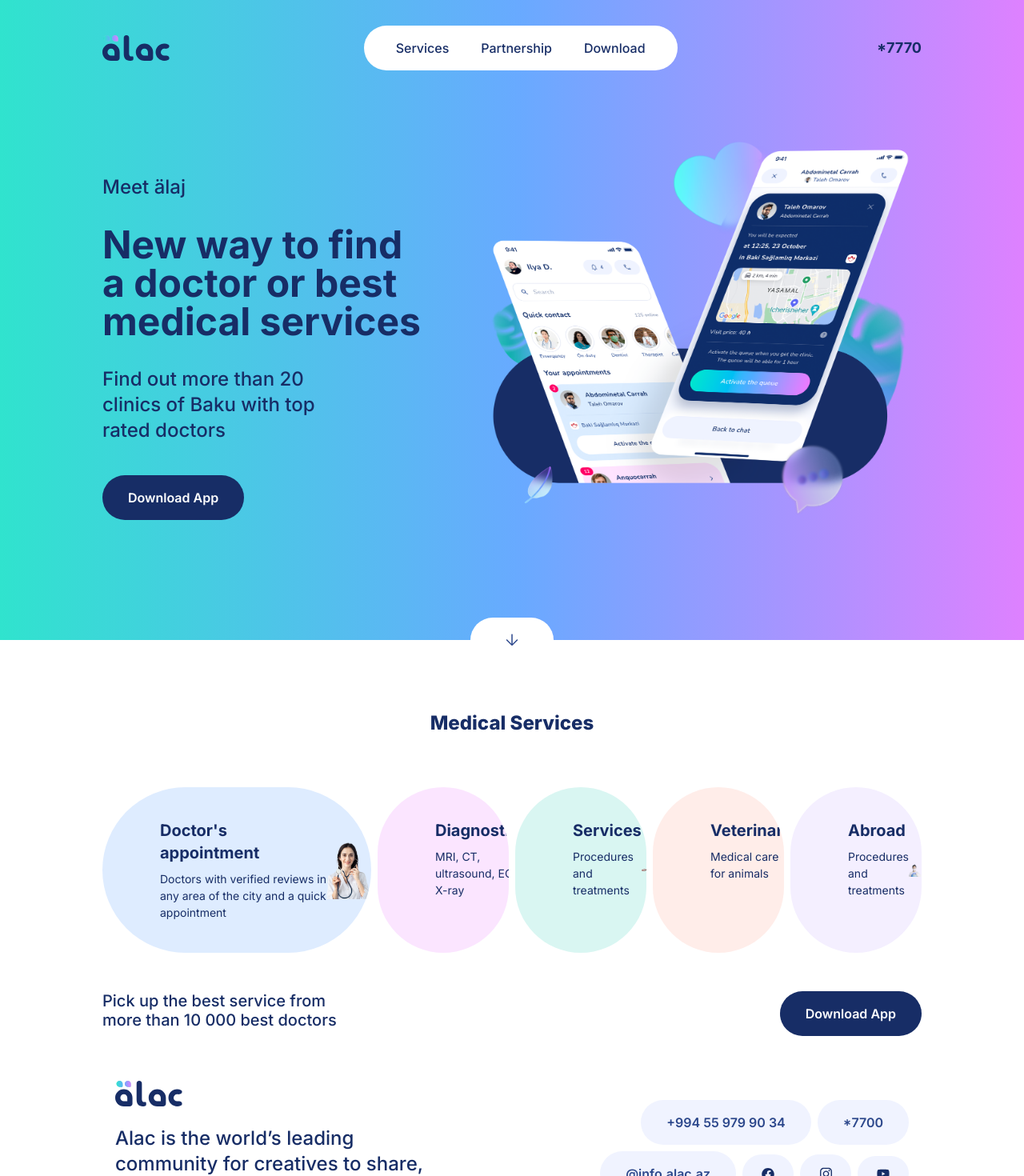
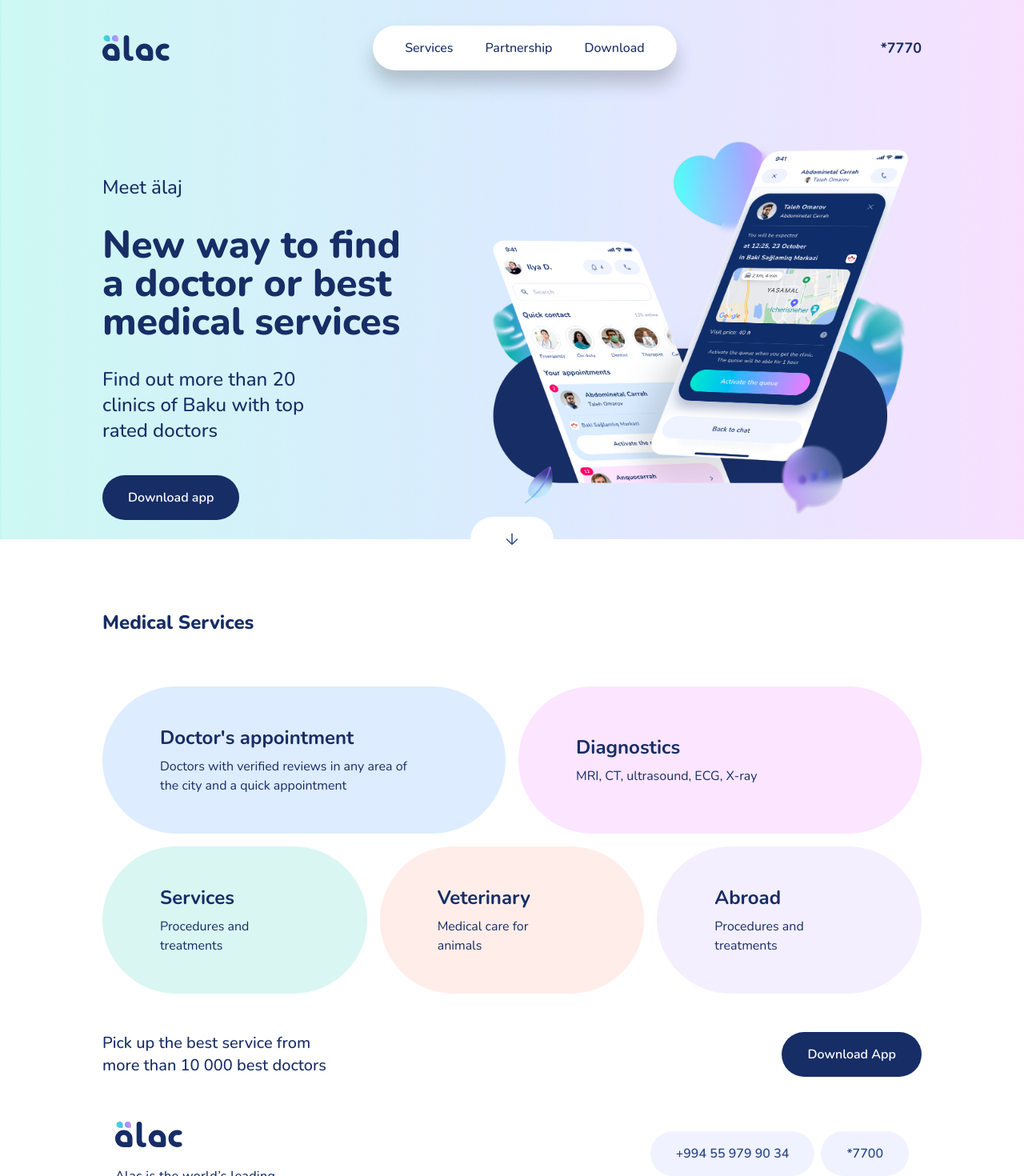
Before and after one commit to nijat-niyazov/alaclanding, a Next.js app: page / in a window 1280 px wide. Shown: the top 1470 px of the page at 80% size. Built offline with nearby package versions, Linux system fonts and the light colour scheme.

Commit message:
small changes

```diff
--- a/src/app/globals.css
+++ b/src/app/globals.css
@@ -1,6 +1,17 @@
 @tailwind base;
 @tailwind components;
 @tailwind utilities;
+
+.custom-style {
+  background-image: url("../assets/bg.png");
+  background-size: cover;
+}
+
+@media (max-width: 600px) {
+  .custom-style {
+    background-image: url("../assets/bg_m.png");
+  }
+}
 
 :root {
   --foreground-rgb: 0, 0, 0;
--- a/src/app/layout.jsx
+++ b/src/app/layout.jsx
@@ -1,7 +1,7 @@
-import { Inter } from "next/font/google";
+import { Nunito } from "next/font/google";
 import "./globals.css";
 
-const inter = Inter({ subsets: ["latin"] });
+const inter = Nunito({ subsets: ["latin"] });
 
 export const metadata = {
   title: "Create Next App",
--- a/src/landing/Footer.jsx
+++ b/src/landing/Footer.jsx
@@ -8,7 +8,7 @@
         {/* first */}
         <div className="mb-10 md:m-0">
           <Image src={logo} alt="logo" className="mb-6" />
-          <p className="text-primary_blue mb-4  font-[500] text-[16px] md:text-2xl">
+          <p className="text-primary_blue mb-4  font-[500] text-[16px]  tracking-[0.32px]">
             Alac is the world’s leading <br /> community for creatives to share,
             <br /> grow, and get hired.
           </p>
@@ -35,19 +35,19 @@
                 @info.alac.az
               </span>
             </div>
-            <div className="px-6 py-4 bg-[#F0F3FF] rounded-[32px] flex items-center justify-center ">
+            <div className="px-4 py-4 bg-[#F0F3FF] rounded-[32px] flex items-center justify-center ">
               <Image width={16} src={facebook} alt="avatar" />
             </div>
-            <div className="px-6 py-4 bg-[#F0F3FF] rounded-[32px] flex items-center justify-center ">
+            <div className="px-4 py-4 bg-[#F0F3FF] rounded-[32px] flex items-center justify-center ">
               <Image width={16} src={instagram} alt="avatar" />
             </div>
-            <div className="px-6 py-4 bg-[#F0F3FF] rounded-[32px] hidden md:flex items-center justify-center ">
+            <div className="px-4 py-4 bg-[#F0F3FF] rounded-[32px] hidden md:flex items-center justify-center ">
               <Image width={16} src={youtube} alt="avatar" />
             </div>
           </section>
 
           <section className="flex md:hidden gap-2 items-center">
-            <div className="px-6 py-4 bg-[#F0F3FF] rounded-[32px] flex items-center justify-center ">
+            <div className="px-4 py-4 bg-[#F0F3FF] rounded-[32px] flex items-center justify-center ">
               <Image width={16} src={youtube} alt="avatar" className="p" />
             </div>
           </section>
--- a/src/landing/sections/First.jsx
+++ b/src/landing/sections/First.jsx
@@ -4,15 +4,9 @@
 
 const First = () => {
   return (
-    <div
-      style={{
-        background:
-          "var(--primary-gradient, linear-gradient(90deg, #00D7BD 0%, #30E3CE 0.01%, #68AAFF 50.52%, #DE81FF 100%), #60E9CC)",
-      }}
-      className="md:pt-8 h-screen bg-opacity-25 relative"
-    >
-      <div className="p-4 md:p-0 md:w-[80%]   mx-auto">
-        <header className="flex  items-center justify-between">
+    <div className="relative w-full custom-style h-full">
+      <div className="md:pt-8 z-10 p-4 md:p-0 md:w-[80%]   mx-auto">
+        <header className="flex  items-center justify-between ">
           <Image src={logo} alt="logo" width={84} height={32} />
           {/* menubar */}
           <button>
@@ -25,7 +19,7 @@
             />
           </button>
 
-          <ul className="hidden md:flex mr-32 rounded-[48px] py-4 px-10 bg-white gap-10 font-[500] text-[16px] text-primary_blue">
+          <ul className="hidden md:flex mr-32 rounded-[48px] py-4 px-10 bg-white gap-10 font-[500] text-[16px] text-primary_blue shadow-custom">
             <li>Services</li>
             <li>Partnership</li>
             <li>Download</li>
@@ -37,8 +31,8 @@
 
         <div className="flex flex-col md:flex-row">
           {/* Landing Image */}
-          <div className=" md:order-1 md:m-0   flex items-center justify-center">
-            <div className="mt-10 mb-5 inline-block md:hidden">
+          <div className="md:m-0 md:order-2   flex items-center justify-center">
+            <div className=" mt-10 mb-5 inline-block md:hidden">
               <Image src={main} alt="landing_main" width={350} priority />
             </div>
             <div className="mt-20  hidden md:flex">
@@ -53,20 +47,20 @@
           </div>
 
           {/* Info */}
-          <div className="md:w-[570px]  md:mt-[130px] mb-6 text-center md:text-start">
+          <div className="md:w-[570px] order-1  md:mt-[130px] mb-6 text-center md:text-start">
             <p className="text-primary_blue mb-4  font-[500] text-[16px] md:text-2xl  md:mb-8 ">
               Meet älaj
             </p>
 
-            <p className="px-11 leading-10 text-primary_blue text-justify md:text-start  md:p-0 md:pr-6 font-bold mb-6  md:text-5xl text-[32px] md:mb-8 ">
+            <p className="px-11 leading-10 text-primary_blue  md:text-start  md:p-0 md:pr-6 font-bold mb-6  md:text-5xl text-[32px] md:mb-8 md:font-extrabold">
               New way to find a doctor or best medical services
             </p>
 
-            <p className="text-primary_blue leading-6 px-12 md:pr-48  md:p-0 md:text-start font-[500] text-[16px] md:text-2xl mb-8 md:mb-10">
+            <p className="text-primary_blue leading-6 px-12 md:pr-48   md:p-0 md:text-start font-[500] text-[16px] md:text-2xl mb-8 md:mb-10">
               Find out more than 20 clinics of Baku with top rated doctors
             </p>
 
-            <CustomButton label="Download App" variant="primary" />
+            <CustomButton label="Download app" variant="primary" />
           </div>
         </div>
 
--- a/src/landing/sections/Second.jsx
+++ b/src/landing/sections/Second.jsx
@@ -7,23 +7,21 @@
     <div
       style={{
         backgroundColor: bg,
-        gridColumn: `span ${mobCols}`,
+        gridColumn: `span ${desCols}`,
 
-        // Media query for screens narrower than 600px
         "@media (max-width: 600px)": {
-          gridColumn: `span ${desCols}`,
-          /* other specific styles for smaller screens */
+          gridColumn: `span ${mobCols}`,
         },
       }}
-      className="rounded-[40px] md:rounded-[200px] md:pl-[72px]  overflow-hidden relative flex flex-col md:flex-row justify-between"
+      className="rounded-[40px] md:rounded-[200px] md:pl-[72px]  overflow-hidden relative flex flex-col md:flex-row gap-4 items-center justify-between"
     >
-      <div className="p-6 pb-2 md:px-0 md:py-10">
-        <h3 className="mb-2 font-bold text-xl">{heading}</h3>
-        <p className="text-[14px]">{text}</p>
+      <div className="p-6 pb-2 md:px-0 md:py-12 ">
+        <h3 className="mb-2 font-bold text-xl md:text-2xl">{heading}</h3>
+        <p className="text-[14px] md:text-[16px]">{text}</p>
       </div>
 
-      <div className="  flex items-center justify-center">
-        <Image src={image} alt="girl_doc" width={136} height={176} />
+      <div className="flex items-center justify-center relative w-[180px]">
+        <Image src={image} alt="girl_doc" fill />
       </div>
     </div>
   );
@@ -49,7 +47,7 @@
   },
   {
     id: 3,
-    // desCols: 2,
+
     heading: "Services",
     text: "Procedures and treatments",
     bg: "#D9F6F2",
@@ -57,7 +55,6 @@
   },
   {
     id: 4,
-    // desCols: 2,
     heading: "Veterinary",
     text: "Medical care for animals",
     bg: "#FFEDE9",
@@ -66,7 +63,6 @@
   {
     id: 5,
     heading: "Abroad",
-    // desCols: 2,
     text: "Procedures and treatments",
     bg: "#F4EFFF",
     image: guyd,
@@ -76,11 +72,11 @@
 const Second = () => {
   return (
     <section className="p-4 h-full bg-white text-primary_blue md:p-0 md:w-[80%] mx-auto md:pt-8">
-      <h2 className="font-extrabold  text-2xl mb-16 text-center">
+      <h2 className="font-extrabold  text-2xl mb-16 text-center md:text-start">
         Medical Services
       </h2>
 
-      <div className="grid gap-4 grid-cols-2 md:gap-2 md:grid-cols-6 mb-12">
+      <div className="grid gap-2 grid-cols-2 md:gap-4 md:grid-cols-6 mb-12">
         {cards.map((card) => (
           <Card
             key={card.id}
@@ -95,7 +91,7 @@
       </div>
 
       <div className="flex flex-col gap-6 md:gap-0 md:justify-between md:flex-row">
-        <p className="text-primary_blue leading-6   font-[500] text-[16px] md:text-[20px] mb-8 md:mb-0">
+        <p className="text-primary_blue leading-7 text-center md:text-start   font-[500] text-[16px] md:text-[20px] ">
           Pick up the best service from <br />
           more than 10 000 best doctors
         </p>
--- a/tailwind.config.js
+++ b/tailwind.config.js
@@ -16,6 +16,9 @@
       },
     },
     extend: {
+      boxShadow: {
+        custom: "0px 16px 24px 0px rgba(0, 0, 0, 0.2)",
+      },
       colors: {
         primary_blue: "#172D66",
         secondary_blue: "#2D488C",
```
Also changed, not shown: src/assets/bg.png (added), src/assets/bg_m.png (added).
